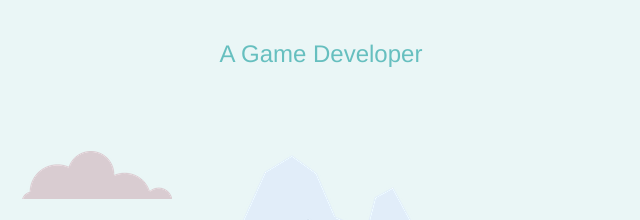
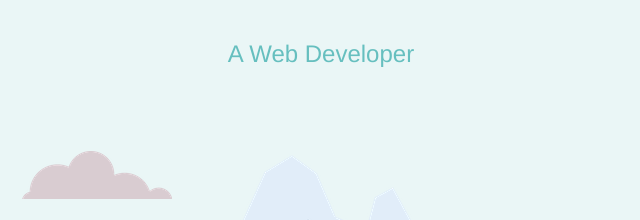
Before and after one commit to Wyjbuss/personalSiteMoreStyle, a plain HTML site: page index.html in a window 1280 px wide. Shown: the part 177-397 px from the top of the page, 319-959 px from the left. Drawn offline with Linux system fonts and the light colour scheme.

Commit message:
changed text

```diff
--- a/index.html
+++ b/index.html
@@ -11,17 +11,17 @@
 
 <body>
     <div class="top-cont">
-        <img class="top-cloud"src="images/cloud.png" alt="Cloud image">
+        <img class="top-cloud" src="images/cloud.png" alt="Cloud image">
         <h1>I'm Wyatt</h1>
 
-        <h2 class="fontWeightNorm">A Game Developer</h2>
-        <img class="bottom-cloud"src="images/cloud.png" alt="Cloud image">
+        <h2 class="fontWeightNorm">A Web Developer</h2>
+        <img class="bottom-cloud" src="images/cloud.png" alt="Cloud image">
 
         <img src="images/mountain.png" alt="Mountin picture">
     </div>
     <div class="middle-cont">
         <div class="profile">
-        <img class="ProPicSize"src="images/WyattProfPic_crcle-crop.png" alt="Wyatt's profile picture">
+            <img class="ProPicSize" src="images/WyattProfPic_crcle-crop.png" alt="Wyatt's profile picture">
             <h2>Hello.</h2>
             <p>I enjoy making various alcoholic beverages🥃. Biking and swimming are my favorite things to do out sie when the weather is nice enough.</p>
         </div>
@@ -53,7 +53,7 @@
         <a class="footer-link" href="https://www.linkedin.com/">LinkedIn</a>
         <a class="footer-link" href="https://twitter.com/">Twitter</a>
         <a class="footer-link" href="https://wyjbuss.wixsite.com/website">Website</a> <br> <br>
-      Icons made by <a class="footer-link"href="https://flat-icons.com/" title="Flat Icons">Flat Icons</a> from <a class="footer-link" href="https://www.flaticon.com/" title="Flaticon"> www.flaticon.com</a>
+        Icons made by <a class="footer-link" href="https://flat-icons.com/" title="Flat Icons">Flat Icons</a> from <a class="footer-link" href="https://www.flaticon.com/" title="Flaticon"> www.flaticon.com</a>
         <p>© 2020 Wyatt Bussell.</p>
     </div>
 
```
Lines whose indentation alone changed are shown as unchanged.
